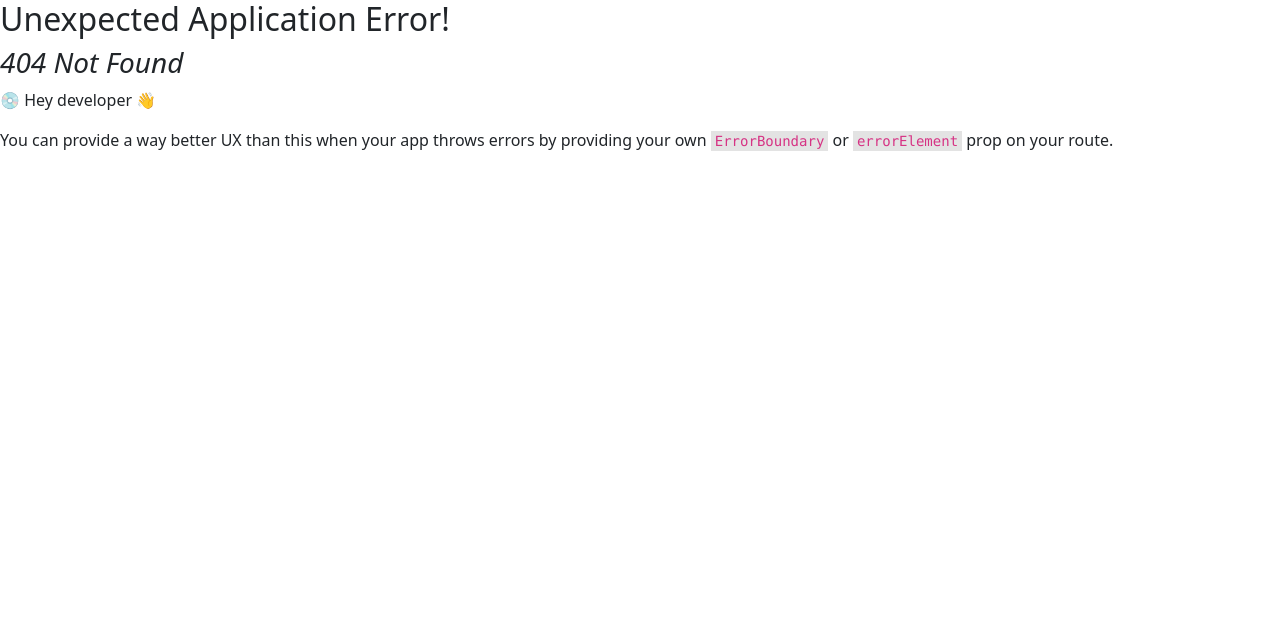
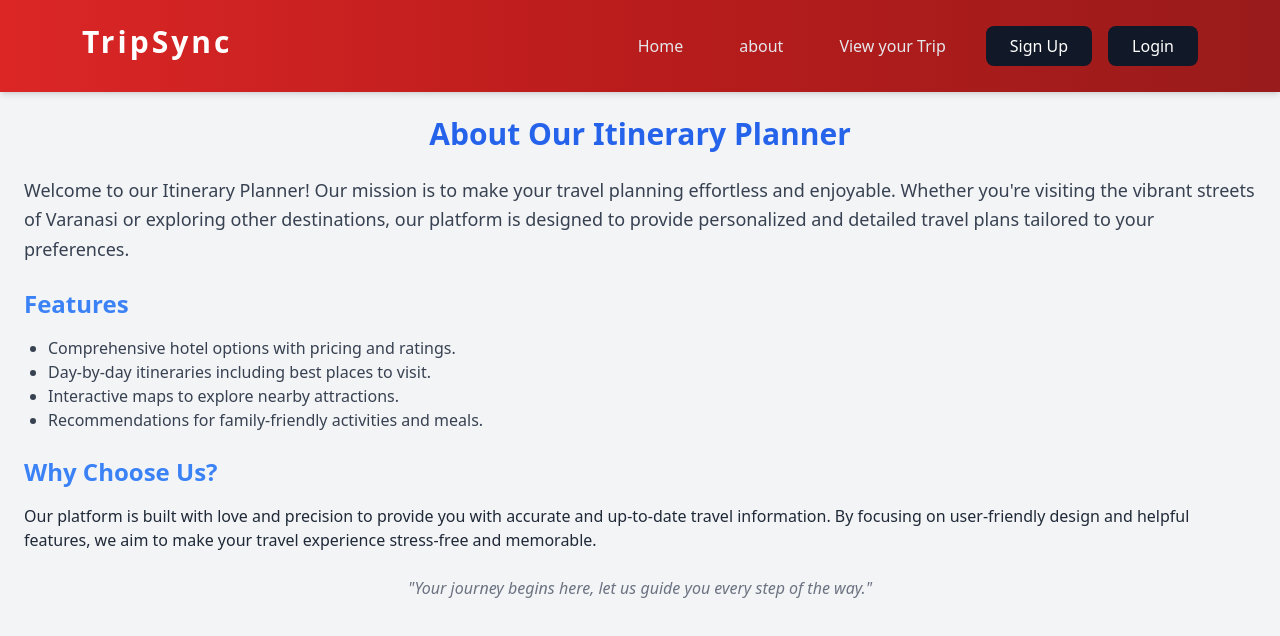
Before and after one commit to ayush-singh-26/TripSync, a React (Vite) app in the folder client/: page /about in a window 1280 px wide. Before the commit this address had no page. Shown: the top 636 px of the page. Built offline with nearby package versions, Linux system fonts and the light colour scheme; no server answers.

Commit message:
bug fixed

```diff
--- /dev/null
+++ b/client/src/Pages/About.jsx
@@ -0,0 +1,37 @@
+import React from "react";
+
+function About() {
+  return (
+    <div className="p-6 bg-gray-100 text-gray-800">
+      <h1 className="text-3xl font-bold text-center text-blue-600 mb-4">
+        About Our Itinerary Planner
+      </h1>
+      <p className="text-lg text-gray-700 leading-relaxed">
+        Welcome to our Itinerary Planner! Our mission is to make your travel planning
+        effortless and enjoyable. Whether you're visiting the vibrant streets of Varanasi or
+        exploring other destinations, our platform is designed to provide personalized and
+        detailed travel plans tailored to your preferences.
+      </p>
+      <h2 className="text-2xl font-semibold text-blue-500 mt-6">Features</h2>
+      <ul className="list-disc pl-6 text-gray-700 mt-3">
+        <li>Comprehensive hotel options with pricing and ratings.</li>
+        <li>Day-by-day itineraries including best places to visit.</li>
+        <li>Interactive maps to explore nearby attractions.</li>
+        <li>Recommendations for family-friendly activities and meals.</li>
+      </ul>
+      <h2 className="text-2xl font-semibold text-blue-500 mt-6">Why Choose Us?</h2>
+      <p className="mt-3">
+        Our platform is built with love and precision to provide you with accurate and
+        up-to-date travel information. By focusing on user-friendly design and helpful
+        features, we aim to make your travel experience stress-free and memorable.
+      </p>
+      <p className="mt-6 text-center">
+        <span className="text-gray-500 italic">
+          "Your journey begins here, let us guide you every step of the way."
+        </span>
+      </p>
+    </div>
+  );
+}
+
+export default About;
--- a/client/src/components/Navbar.jsx
+++ b/client/src/components/Navbar.jsx
@@ -34,27 +34,27 @@ function Navbar() {
                 </div>
 
                 <div className="flex space-x-6 items-center">
-                    <Link to="/" className="text-gray-200 hover:text-white transition-colors duration-300 px-3 py-2 rounded-lg">
+                    <Link to="/" className="text-gray-200 hover:text-white transition-colors no-underline duration-300 px-3 py-2 rounded-lg">
                         Home
                     </Link>
-                    <Link to="/about" className="text-gray-200 hover:text-white transition-colors duration-300 px-3 py-2 rounded-lg">
+                    <Link to="/about" className="text-gray-200 hover:text-white transition-colors no-underline duration-300 px-3 py-2 rounded-lg">
                         about
                     </Link>
-                    <Link to="/getBookings" className="text-gray-200 hover:text-white transition-colors duration-300 px-3 py-2 rounded-lg">
+                    <Link to="/getBookings" className="text-gray-200 hover:text-white transition-colors no-underline duration-300 px-3 py-2 rounded-lg">
                         View your Trip
                     </Link>
 
 
                     {userData ? (
-                        <Link onClick={() => localStorage.removeItem('accessToken')} className="text-white bg-gray-900 hover:bg-gray-700 transition-colors duration-300 px-4 py-2 rounded-lg">
+                        <Link onClick={() => localStorage.removeItem('accessToken')} className="text-white bg-gray-900 hover:bg-gray-700 transition-colors no-underline duration-300 px-4 py-2 rounded-lg">
                             Logout
                         </Link>
                     ) : (
                         <div className="flex items-center space-x-4">
-                            <Link to="/signup" className="text-white bg-gray-900 hover:bg-gray-700 transition-colors duration-300 px-4 py-2 rounded-lg">
+                            <Link to="/signup" className="text-white bg-gray-900 hover:bg-gray-700 transition-colors no-underline duration-300 px-4 py-2 rounded-lg">
                                 Sign Up
                             </Link>
-                            <Link to="/login" className="text-white bg-gray-900 hover:bg-gray-700 transition-colors duration-300 px-4 py-2 rounded-lg">
+                            <Link to="/login" className="text-white bg-gray-900 hover:bg-gray-700 transition-colors no-underline duration-300 px-4 py-2 rounded-lg">
                                 Login
                             </Link>
                         </div>
--- a/client/src/main.jsx
+++ b/client/src/main.jsx
@@ -9,6 +9,7 @@ import 'bootstrap/dist/css/bootstrap.min.css';
 import Trip_details from './Pages/Trip_details.jsx'
 import SignUp from './Pages/SignUp.jsx'
 import Login from './Pages/Login.jsx'
+import About from './Pages/About.jsx'
 
 
 
@@ -17,6 +18,7 @@ const router = createBrowserRouter(
     <Route path="/" element={<App />}>,
       <Route path='/' element={<Home />}/>,
       <Route path='/signup' element={<SignUp/>}/>,
+      <Route path='/about' element={<About/>}/>,
       <Route path='/login' element={<Login/>}/>,
       <Route path='/create-trip' element={<Create_trip />} />
       <Route path='/trip-details' element={<Trip_details/>} />
```
